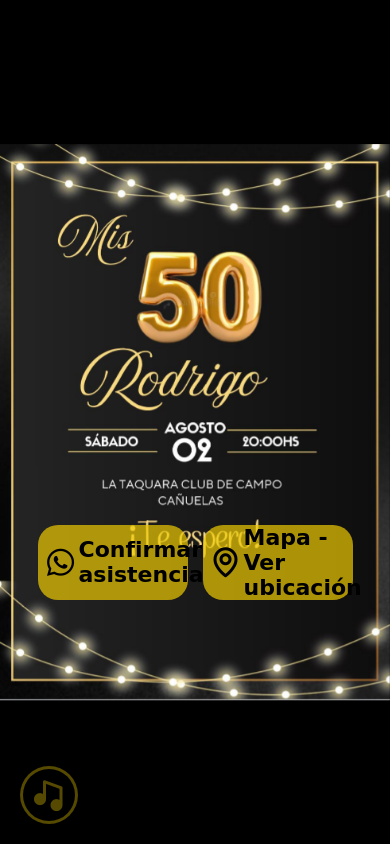
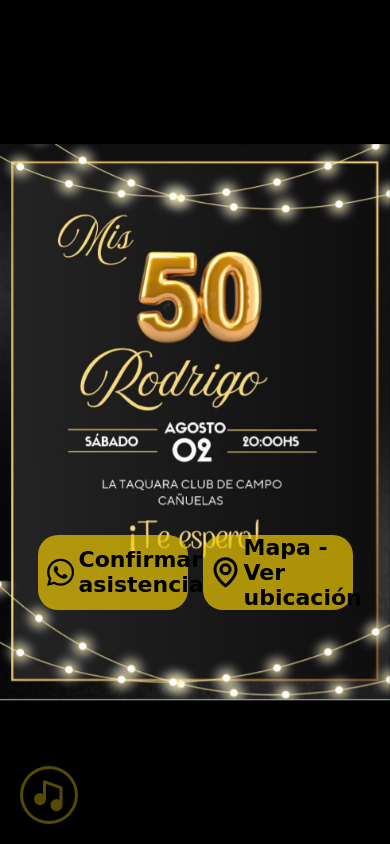
Before and after one commit to alexisrr11/Mis-50-Rodrigo, a plain HTML site: page index.html in a window 390 px wide. Drawn offline with nearby package versions, Linux system fonts and the light colour scheme.

Commit message:
Update style.css

```diff
--- a/style.css
+++ b/style.css
@@ -90,7 +90,7 @@ body {
 
 @media screen and (max-width: 500px) {
     .portada {
-        padding: 160px 0;
+        padding: 150px 0;
     }
     .portada a {
         font-size: 22px;
```
